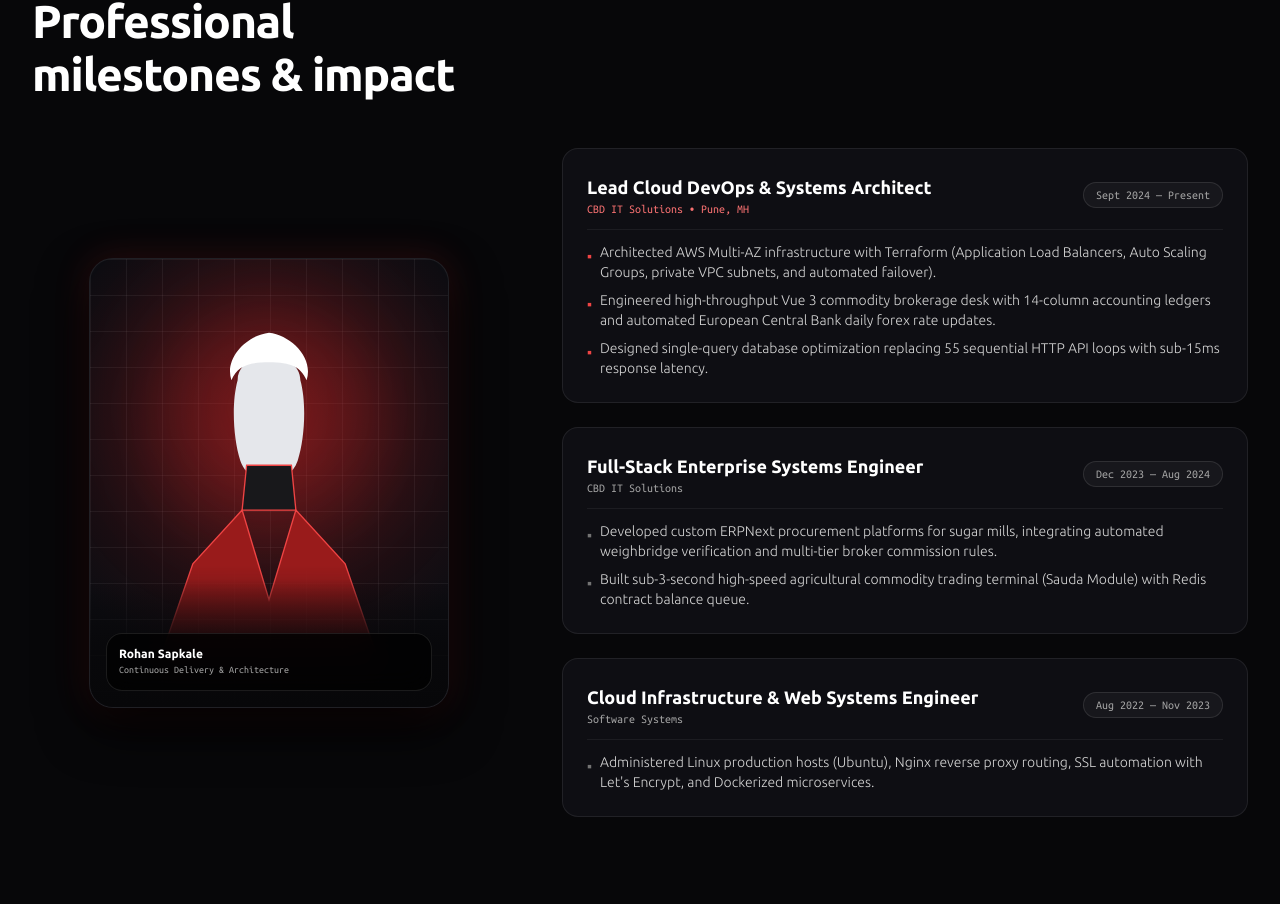
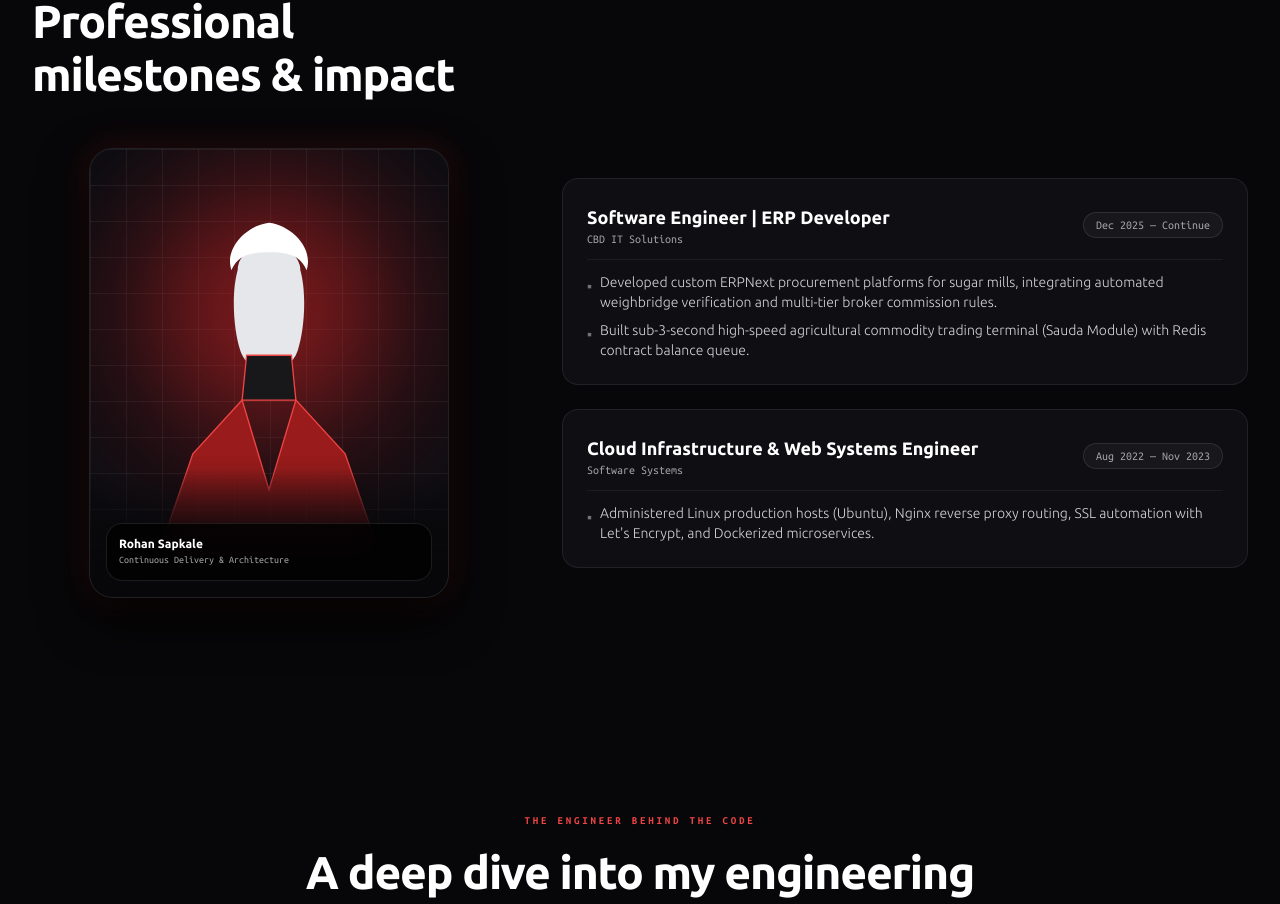
Before and after one commit to rohansapkale/Portfolio_Rohan, a Vue app: page / in a window 1280 px wide. Shown: the part 3547-4451 px from the top of the page. Built offline with nearby package versions, Linux system fonts and the light colour scheme.

Commit message:
Removed unwanted experience

```diff
--- a/src/components/ExperienceMilestonesSection.vue
+++ b/src/components/ExperienceMilestonesSection.vue
@@ -48,47 +48,17 @@
 
         <!-- Right Side: Clean Minimalist Timeline List -->
         <div class="lg:col-span-7 space-y-4 sm:space-y-6 order-1 lg:order-2">
-
-          <!-- Milestone 1 -->
-          <div class="p-4 sm:p-6 rounded-2xl bg-[#0e0e13] border border-white/[0.08] hover:border-red-500/30 transition-all space-y-2.5 sm:space-y-3">
-            <div class="flex flex-col sm:flex-row sm:items-center justify-between gap-2 border-b border-white/[0.06] pb-2.5 sm:pb-3">
-              <div>
-                <h3 class="text-sm sm:text-lg font-bold text-white">
-                  Lead Cloud DevOps &amp; Systems Architect
-                </h3>
-                <p class="text-[11px] sm:text-xs text-red-400 font-mono">CBD IT Solutions • Pune, MH</p>
-              </div>
-              <span class="text-[10px] sm:text-xs font-mono text-neutral-400 px-2.5 sm:px-3 py-1 rounded-full bg-white/[0.04] border border-white/10 self-start sm:self-auto whitespace-nowrap">
-                Sept 2024 — Present
-              </span>
-            </div>
-            <ul class="text-[11px] sm:text-sm text-neutral-300 space-y-2 font-light leading-relaxed">
-              <li class="flex items-start gap-2">
-                <span class="text-red-500 mt-0.5 sm:mt-1 flex-shrink-0">▪</span>
-                <span>Architected AWS Multi-AZ infrastructure with Terraform (Application Load Balancers, Auto Scaling Groups, private VPC subnets, and automated failover).</span>
-              </li>
-              <li class="flex items-start gap-2">
-                <span class="text-red-500 mt-0.5 sm:mt-1 flex-shrink-0">▪</span>
-                <span>Engineered high-throughput Vue 3 commodity brokerage desk with 14-column accounting ledgers and automated European Central Bank daily forex rate updates.</span>
-              </li>
-              <li class="flex items-start gap-2">
-                <span class="text-red-500 mt-0.5 sm:mt-1 flex-shrink-0">▪</span>
-                <span>Designed single-query database optimization replacing 55 sequential HTTP API loops with sub-15ms response latency.</span>
-              </li>
-            </ul>
-          </div>
-
           <!-- Milestone 2 -->
           <div class="p-4 sm:p-6 rounded-2xl bg-[#0e0e13] border border-white/[0.08] hover:border-red-500/30 transition-all space-y-2.5 sm:space-y-3">
             <div class="flex flex-col sm:flex-row sm:items-center justify-between gap-2 border-b border-white/[0.06] pb-2.5 sm:pb-3">
               <div>
                 <h3 class="text-sm sm:text-lg font-bold text-white">
-                  Full-Stack Enterprise Systems Engineer
+                  Software Engineer | ERP Developer
                 </h3>
                 <p class="text-[11px] sm:text-xs text-neutral-400 font-mono">CBD IT Solutions</p>
               </div>
               <span class="text-[10px] sm:text-xs font-mono text-neutral-400 px-2.5 sm:px-3 py-1 rounded-full bg-white/[0.04] border border-white/10 self-start sm:self-auto whitespace-nowrap">
-                Dec 2023 — Aug 2024
+                Dec 2025 — Continue
               </span>
             </div>
             <ul class="text-[11px] sm:text-sm text-neutral-300 space-y-2 font-light leading-relaxed">
```
